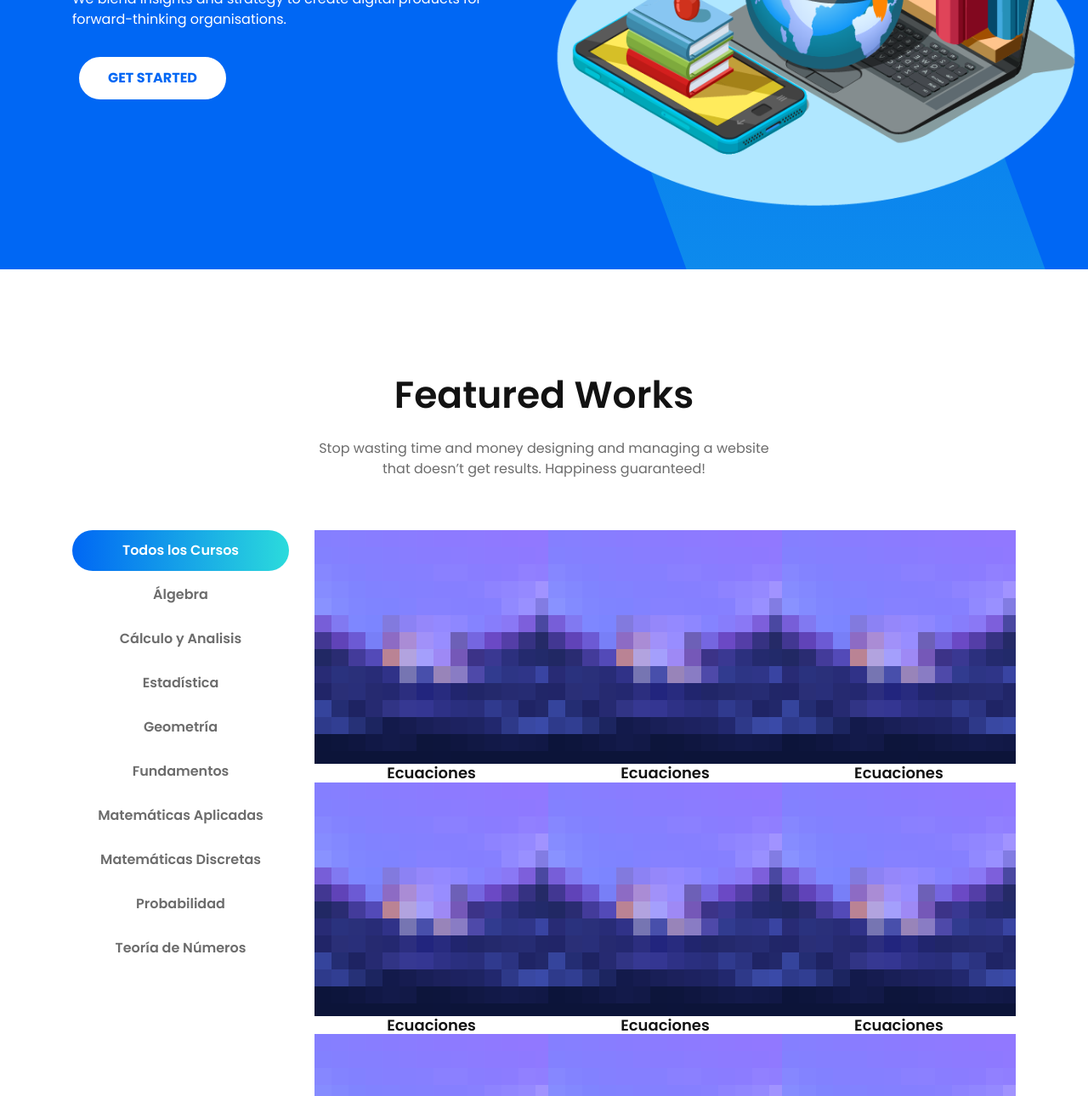
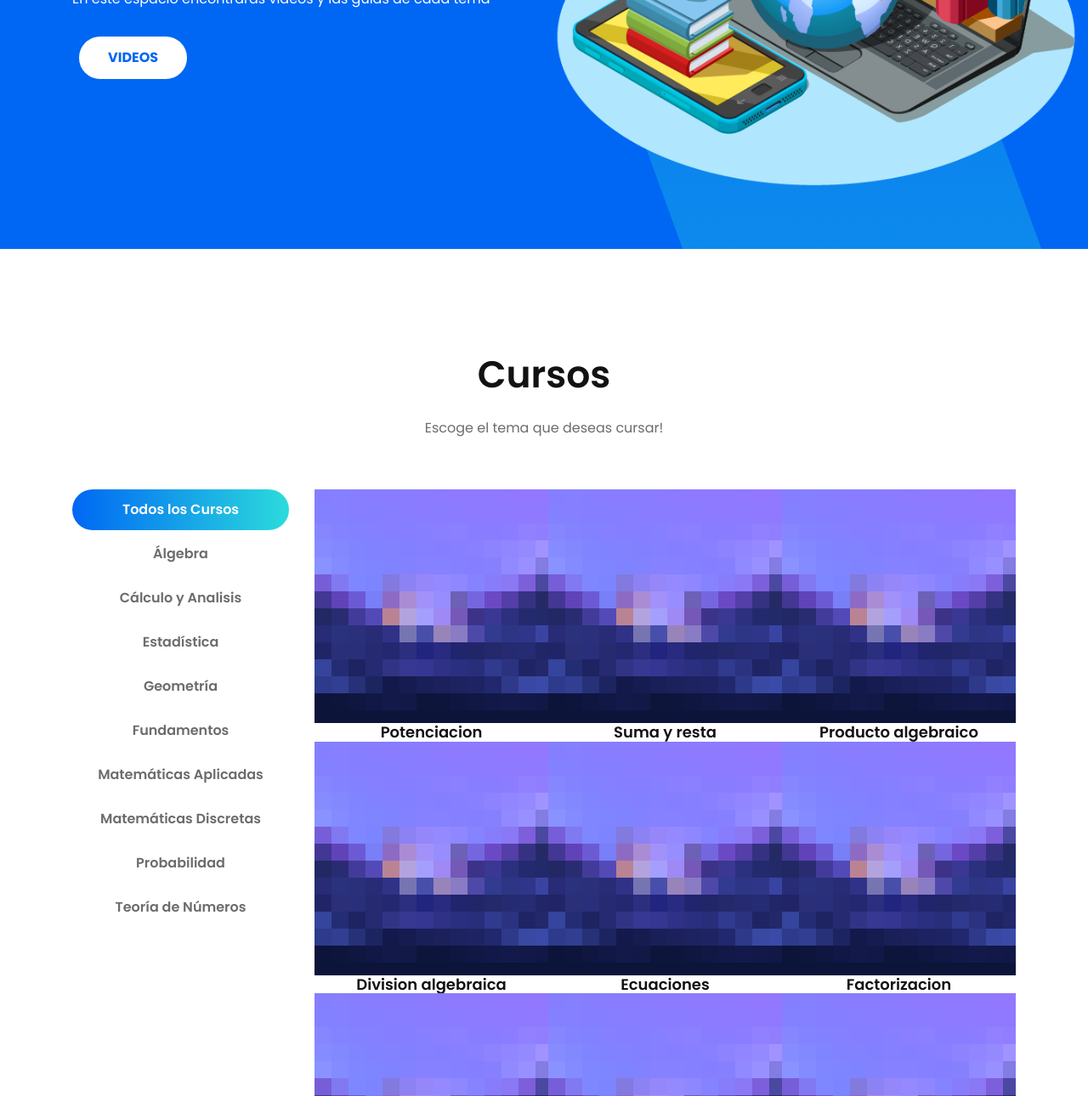
Before and after one commit to alexpicoa/pitales, a plain HTML site: page cursos.html in a window 1280 px wide. Shown: the part 461-1751 px from the top of the page at 85% size. Drawn offline with Linux system fonts and the light colour scheme.

Commit message:
Add files via upload

```diff
--- a/cursos.html
+++ b/cursos.html
@@ -111,9 +111,9 @@
                             <div class="col-lg-6">
                                 <div class="slider-content">
                                     <h1 class="title">Cursos Gratis</h1>
-                                    <p class="text">We blend insights and strategy to create digital products for forward-thinking organisations.</p>
+                                    <p class="text">En este espacio encontraras videos y las guias de cada tema</p>
                                     <ul class="slider-btn rounded-buttons">
-                                        <li><a class="main-btn rounded-one page-scroll" href="#pricing">GET STARTED</a></li>
+                                        <li><a class="main-btn rounded-one page-scroll" href="#portfolio">videos</a></li>
                                     </ul>
                                 </div>
                             </div>
@@ -139,8 +139,8 @@
             <div class="row justify-content-center">
                 <div class="col-lg-6 col-md-10">
                     <div class="section-title text-center pb-10">
-                        <h3 class="title">Featured Works</h3>
-                        <p class="text">Stop wasting time and money designing and managing a website that doesn’t get results. Happiness guaranteed!</p>
+                        <h3 class="title">Cursos</h3>
+                        <p class="text">Escoge el tema que deseas cursar!</p>
                     </div>
                 </div>
             </div>
@@ -175,7 +175,55 @@
                                             </div>
                                         </div>
                                     </div>
-                                    <h5 class="text-center">Ecuaciones</h5>
+                                    <h5 class="text-center">Potenciacion</h5>
+                                </div>
+                            </div>
+                        </div>
+                        <div class="col-lg-4 col-sm-6 branding-4 planning-4">
+                            <div class="single-portfolio">
+                                <div class="portfolio-image">
+                                    <img src="assets/images/portfolio/1.png" alt="">
+                                    <div class="portfolio-overlay d-flex align-items-center justify-content-center">
+                                        <div class="portfolio-content">
+                                            <div class="portfolio-icon">
+                                                <a href="cursos/algebra/ecuaciones.html"><i class="lni lni-link"></i></a>
+                                                <img src="assets/images/portfolio/shape.svg" alt="shape" class="shape">
+                                            </div>
+                                        </div>
+                                    </div>
+                                    <h5 class="text-center">Suma y resta</h5>
+                                </div>
+                            </div>
+                        </div>
+                        <div class="col-lg-4 col-sm-6 branding-4 planning-4">
+                            <div class="single-portfolio">
+                                <div class="portfolio-image">
+                                    <img src="assets/images/portfolio/1.png" alt="">
+                                    <div class="portfolio-overlay d-flex align-items-center justify-content-center">
+                                        <div class="portfolio-content">
+                                            <div class="portfolio-icon">
+                                                <a href="cursos/algebra/ecuaciones.html"><i class="lni lni-link"></i></a>
+                                                <img src="assets/images/portfolio/shape.svg" alt="shape" class="shape">
+                                            </div>
+                                        </div>
+                                    </div>
+                                    <h5 class="text-center">Producto algebraico</h5>
+                                </div>
+                            </div>
+                        </div>
+                        <div class="col-lg-4 col-sm-6 branding-4 planning-4">
+                            <div class="single-portfolio">
+                                <div class="portfolio-image">
+                                    <img src="assets/images/portfolio/1.png" alt="">
+                                    <div class="portfolio-overlay d-flex align-items-center justify-content-center">
+                                        <div class="portfolio-content">
+                                            <div class="portfolio-icon">
+                                                <a href="cursos/algebra/ecuaciones.html"><i class="lni lni-link"></i></a>
+                                                <img src="assets/images/portfolio/shape.svg" alt="shape" class="shape">
+                                            </div>
+                                        </div>
+                                    </div>
+                                    <h5 class="text-center">Division algebraica</h5>
                                 </div>
                             </div>
                         </div>
@@ -207,55 +255,7 @@
                                             </div>
                                         </div>
                                     </div>
-                                    <h5 class="text-center">Ecuaciones</h5>
-                                </div>
-                            </div>
-                        </div>
-                        <div class="col-lg-4 col-sm-6 branding-4 planning-4">
-                            <div class="single-portfolio">
-                                <div class="portfolio-image">
-                                    <img src="assets/images/portfolio/1.png" alt="">
-                                    <div class="portfolio-overlay d-flex align-items-center justify-content-center">
-                                        <div class="portfolio-content">
-                                            <div class="portfolio-icon">
-                                                <a href="cursos/algebra/ecuaciones.html"><i class="lni lni-link"></i></a>
-                                                <img src="assets/images/portfolio/shape.svg" alt="shape" class="shape">
-                                            </div>
-                                        </div>
-                                    </div>
-                                    <h5 class="text-center">Ecuaciones</h5>
-                                </div>
-                            </div>
-                        </div>
-                        <div class="col-lg-4 col-sm-6 branding-4 planning-4">
-                            <div class="single-portfolio">
-                                <div class="portfolio-image">
-                                    <img src="assets/images/portfolio/1.png" alt="">
-                                    <div class="portfolio-overlay d-flex align-items-center justify-content-center">
-                                        <div class="portfolio-content">
-                                            <div class="portfolio-icon">
-                                                <a href="cursos/algebra/ecuaciones.html"><i class="lni lni-link"></i></a>
-                                                <img src="assets/images/portfolio/shape.svg" alt="shape" class="shape">
-                                            </div>
-                                        </div>
-                                    </div>
-                                    <h5 class="text-center">Ecuaciones</h5>
-                                </div>
-                            </div>
-                        </div>
-                        <div class="col-lg-4 col-sm-6 branding-4 planning-4">
-                            <div class="single-portfolio">
-                                <div class="portfolio-image">
-                                    <img src="assets/images/portfolio/1.png" alt="">
-                                    <div class="portfolio-overlay d-flex align-items-center justify-content-center">
-                                        <div class="portfolio-content">
-                                            <div class="portfolio-icon">
-                                                <a href="cursos/algebra/ecuaciones.html"><i class="lni lni-link"></i></a>
-                                                <img src="assets/images/portfolio/shape.svg" alt="shape" class="shape">
-                                            </div>
-                                        </div>
-                                    </div>
-                                    <h5 class="text-center">Ecuaciones</h5>
+                                    <h5 class="text-center">Factorizacion</h5>
                                 </div>
                             </div>
                         </div>
```
